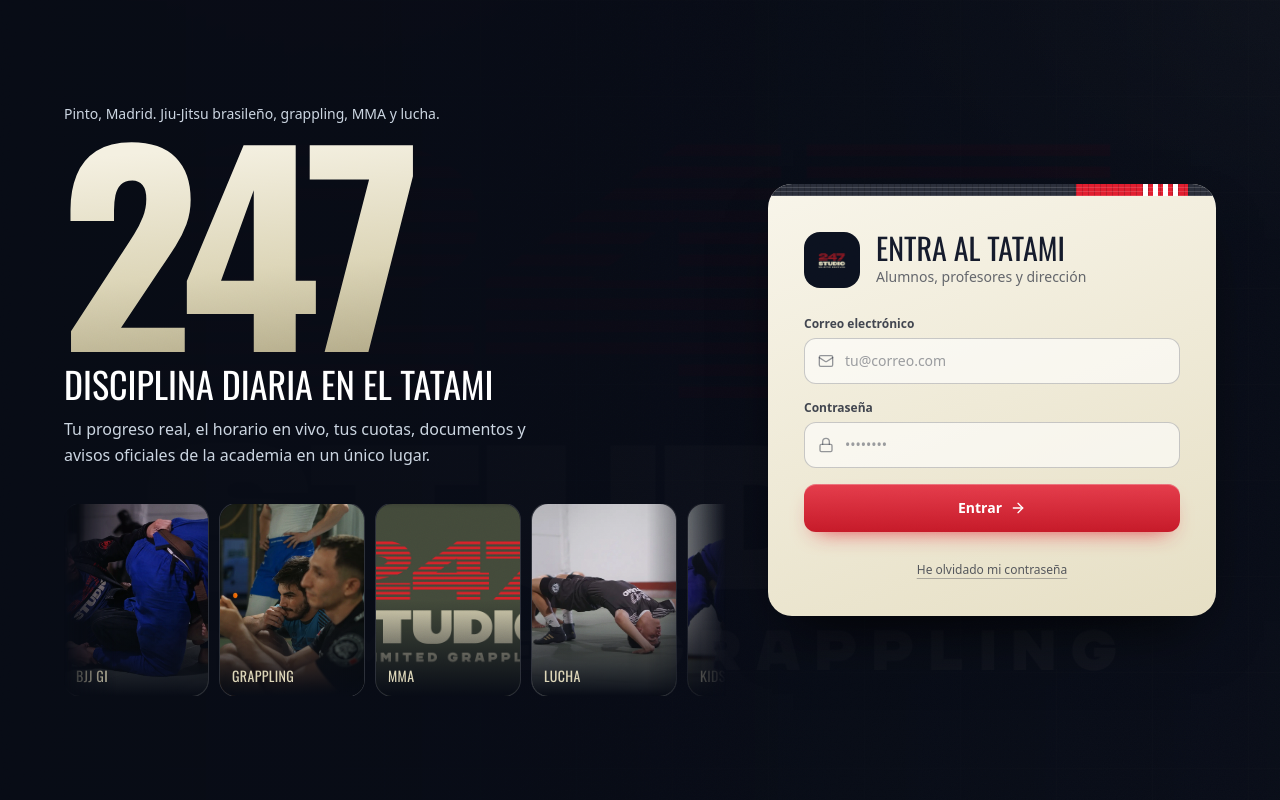
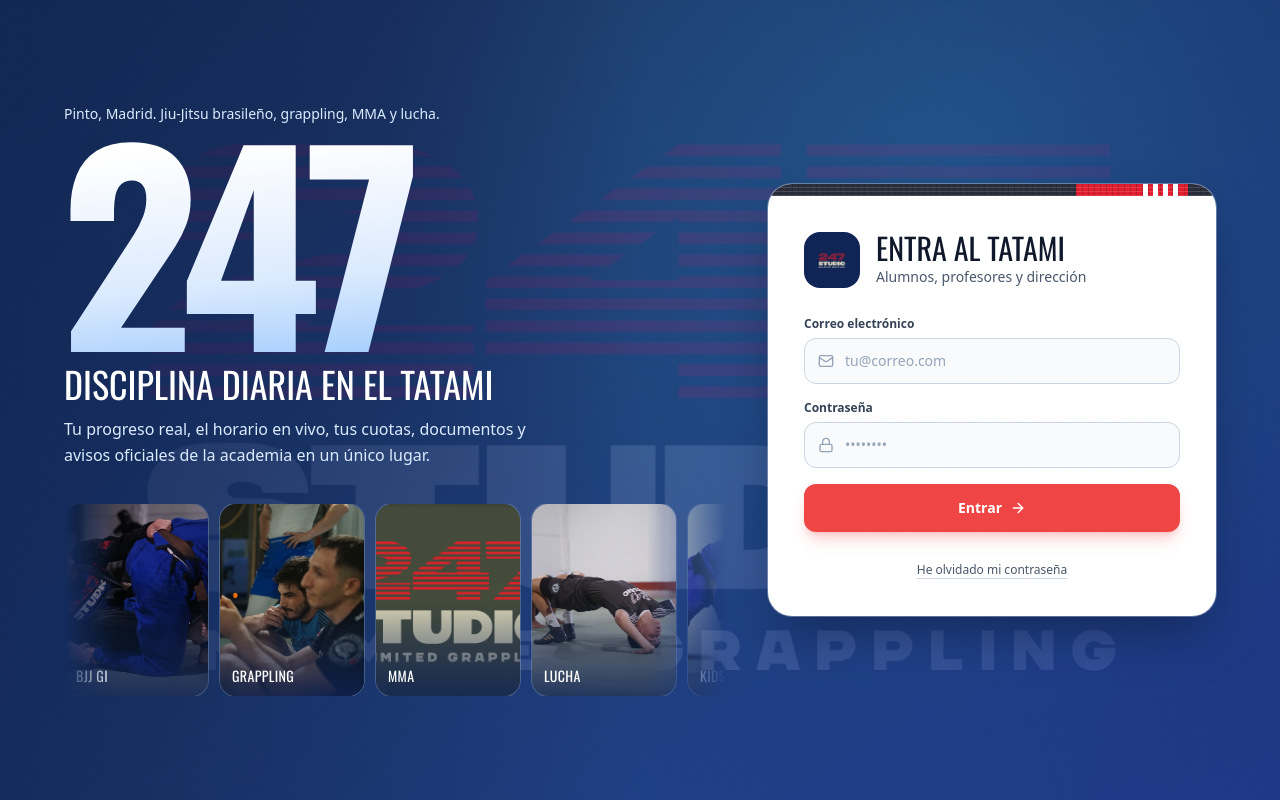
Before and after one commit to bulder28/247-STUDIO, a React (Vite) app: page /login in a window 1280 px wide. Built offline with nearby package versions, Linux system fonts and the light colour scheme; no server answers.

Commit message:
style: aplicar paleta azul cobalto electrico en portada de login

```diff
--- a/src/pages/LoginPage.tsx
+++ b/src/pages/LoginPage.tsx
@@ -66,29 +66,35 @@ export function LoginPage() {
   };
 
   return (
-    <div className="min-h-screen relative overflow-hidden flex items-center justify-center px-4 py-10 lg:px-12">
-      {/* Fondo: foto del tatami bajo tinta */}
+    <div
+      className="min-h-screen relative overflow-hidden flex items-center justify-center px-4 py-10 lg:px-12"
+      style={{
+        background:
+          'radial-gradient(circle at 75% 20%, rgba(56, 189, 248, 0.25), transparent 50%), linear-gradient(135deg, #0f2454 0%, #173a82 52%, #1e40af 100%)',
+      }}
+    >
+      {/* Fondo: foto del tatami bajo tinta cobalto */}
       <img
         src="/herobackground.webp"
         alt=""
-        className="absolute inset-0 w-full h-full object-cover opacity-[0.14] scale-105 pointer-events-none"
+        className="absolute inset-0 w-full h-full object-cover opacity-[0.16] scale-105 pointer-events-none"
       />
-      <div className="absolute inset-0 bg-gradient-to-r from-[#070b15] via-[#070b15]/85 to-[#070b15]/60 pointer-events-none" />
+      <div className="absolute inset-0 bg-gradient-to-r from-[#0f2454]/65 via-transparent to-[#0f2454]/30 pointer-events-none" />
 
       <div className="relative z-10 w-full max-w-6xl grid grid-cols-1 lg:grid-cols-12 gap-10 lg:gap-6 items-center">
         {/* Columna editorial */}
         <div className="lg:col-span-7 min-w-0">
-          <p className="text-sm text-slate-300">
+          <p className="text-sm text-blue-100">
             Pinto, Madrid. Jiu-Jitsu brasileño, grappling, MMA y lucha.
           </p>
 
-          {/* 247: los numerales se rellenan con la foto del tatami */}
+          {/* 247: los numerales con degradado blanco hielo a azul */}
           <p
             aria-hidden
             className="font-headline font-bold leading-[0.82] tracking-tighter select-none bg-cover bg-center mt-2 -ml-1"
             style={{
               fontSize: 'clamp(6.5rem, 21vw, 18rem)',
-              backgroundImage: 'linear-gradient(175deg, #f4f0e1 10%, #ddd6b8 55%, #a89f7c 100%)',
+              backgroundImage: 'linear-gradient(175deg, #ffffff 10%, #dbeafe 60%, #93c5fd 100%)',
               WebkitBackgroundClip: 'text',
               backgroundClip: 'text',
               color: 'transparent',
@@ -100,7 +106,7 @@ export function LoginPage() {
           <h1 className="font-headline text-2xl sm:text-4xl uppercase text-white leading-tight mt-3 max-w-xl">
             Disciplina diaria en el tatami
           </h1>
-          <p className="hidden sm:block text-base text-slate-300 max-w-lg leading-relaxed mt-3">
+          <p className="hidden sm:block text-base text-blue-100 max-w-lg leading-relaxed mt-3">
             Tu progreso real, el horario en vivo, tus cuotas, documentos y avisos oficiales de la
             academia en un único lugar.
           </p>
@@ -115,11 +121,11 @@ export function LoginPage() {
                 <figure
                   key={`${item.label}-${idx}`}
                   aria-hidden={idx >= STUDIO_SHOWCASE.length}
-                  className="relative w-36 aspect-[3/4] rounded-2xl overflow-hidden ring-1 ring-white/15 shrink-0"
+                  className="relative w-36 aspect-[3/4] rounded-2xl overflow-hidden ring-1 ring-white/20 shrink-0"
                 >
                   <img src={item.img} alt={item.label} className="w-full h-full object-cover" />
-                  <div className="absolute inset-0 bg-gradient-to-t from-[#070b15] via-transparent to-transparent" />
-                  <figcaption className="absolute bottom-2.5 left-3 font-headline text-sm uppercase tracking-wide text-studio-cream">
+                  <div className="absolute inset-0 bg-gradient-to-t from-[#0f2454]/85 via-transparent to-transparent" />
+                  <figcaption className="absolute bottom-2.5 left-3 font-headline text-sm uppercase tracking-wide text-white">
                     {item.label}
                   </figcaption>
                 </figure>
@@ -128,9 +134,9 @@ export function LoginPage() {
           </div>
         </div>
 
-        {/* Tarjeta de acceso en arena de tatami */}
+        {/* Tarjeta de acceso blanca limpia */}
         <div className="lg:col-span-5 w-full max-w-md mx-auto lg:ml-auto lg:mr-0">
-          <div className="studio-sand rounded-3xl overflow-hidden animate-studio-in">
+          <div className="bg-white rounded-3xl overflow-hidden shadow-2xl shadow-[#08122b]/50 ring-1 ring-white/30 animate-studio-in">
             <BeltRule belt="Negro" stripes={4} className="!rounded-none !ring-0" />
 
             <div className="p-7 sm:p-9">
@@ -138,13 +144,13 @@ export function LoginPage() {
                 <img
                   src="/logo.webp"
                   alt=""
-                  className="w-14 h-14 object-contain rounded-2xl bg-[#0b111f] p-1.5"
+                  className="w-14 h-14 object-contain rounded-2xl bg-[#0f2454] p-1.5"
                 />
                 <div>
-                  <h2 className="font-headline text-3xl uppercase leading-none text-[#141a2b]">
+                  <h2 className="font-headline text-3xl uppercase leading-none text-slate-900">
                     {mode === 'login' ? 'Entra al tatami' : 'Recupera tu acceso'}
                   </h2>
-                  <p className="text-sm text-[#141a2b]/65 mt-1">
+                  <p className="text-sm text-slate-600 mt-1">
                     {mode === 'login'
                       ? 'Alumnos, profesores y dirección'
                       : 'Te enviamos un enlace a tu correo'}
@@ -176,12 +182,12 @@ export function LoginPage() {
                 <div>
                   <label
                     htmlFor="login-email"
-                    className="block text-xs font-semibold text-[#141a2b]/80 mb-1.5"
+                    className="block text-xs font-semibold text-slate-700 mb-1.5"
                   >
                     Correo electrónico
                   </label>
                   <div className="relative">
-                    <Mail className="w-4 h-4 text-[#141a2b]/45 absolute left-3.5 top-1/2 -translate-y-1/2" />
+                    <Mail className="w-4 h-4 text-slate-400 absolute left-3.5 top-1/2 -translate-y-1/2" />
                     <input
                       id="login-email"
                       type="email"
@@ -189,22 +195,22 @@ export function LoginPage() {
                       placeholder="tu@correo.com"
                       aria-invalid={Boolean(errors.email)}
                       {...register('email')}
-                      className="w-full rounded-xl studio-field-sand pl-10 pr-4 py-3 text-sm"
+                      className="w-full rounded-xl bg-slate-50 border border-slate-300 text-slate-900 placeholder:text-slate-400 focus:border-blue-600 focus:bg-white focus:ring-2 focus:ring-blue-600/20 outline-none pl-10 pr-4 py-3 text-sm transition"
                     />
                   </div>
-                  {errors.email && <p className="mt-1 text-xs text-red-700">{errors.email.message}</p>}
+                  {errors.email && <p className="mt-1 text-xs text-red-600">{errors.email.message}</p>}
                 </div>
 
                 {mode === 'login' && (
                   <div>
                     <label
                       htmlFor="login-password"
-                      className="block text-xs font-semibold text-[#141a2b]/80 mb-1.5"
+                      className="block text-xs font-semibold text-slate-700 mb-1.5"
                     >
                       Contraseña
                     </label>
                     <div className="relative">
-                      <Lock className="w-4 h-4 text-[#141a2b]/45 absolute left-3.5 top-1/2 -translate-y-1/2" />
+                      <Lock className="w-4 h-4 text-slate-400 absolute left-3.5 top-1/2 -translate-y-1/2" />
                       <input
                         id="login-password"
                         type="password"
@@ -212,11 +218,11 @@ export function LoginPage() {
                         placeholder="••••••••"
                         aria-invalid={Boolean(errors.password)}
                         {...register('password')}
-                        className="w-full rounded-xl studio-field-sand pl-10 pr-4 py-3 text-sm"
+                        className="w-full rounded-xl bg-slate-50 border border-slate-300 text-slate-900 placeholder:text-slate-400 focus:border-blue-600 focus:bg-white focus:ring-2 focus:ring-blue-600/20 outline-none pl-10 pr-4 py-3 text-sm transition"
                       />
                     </div>
                     {errors.password && (
-                      <p className="mt-1 text-xs text-red-700">{errors.password.message}</p>
+                      <p className="mt-1 text-xs text-red-600">{errors.password.message}</p>
                     )}
                   </div>
                 )}
@@ -225,7 +231,7 @@ export function LoginPage() {
                   <button
                     type="submit"
                     disabled={isSubmitting}
-                    className="group w-full flex items-center justify-center gap-2 rounded-xl studio-btn disabled:opacity-60 px-4 py-3.5 text-sm font-semibold text-white"
+                    className="group w-full flex items-center justify-center gap-2 rounded-xl bg-[#ef4444] hover:bg-[#dc2626] shadow-lg shadow-red-500/25 disabled:opacity-60 px-4 py-3.5 text-sm font-semibold text-white transition"
                   >
                     <span>{isSubmitting ? 'Entrando…' : 'Entrar'}</span>
                     <ArrowRight className="w-4 h-4 transition-transform group-hover:translate-x-1" />
@@ -234,7 +240,7 @@ export function LoginPage() {
                   <button
                     type="button"
                     onClick={handlePasswordReset}
-                    className="w-full rounded-xl studio-btn px-4 py-3.5 text-sm font-semibold text-white"
+                    className="w-full rounded-xl bg-[#ef4444] hover:bg-[#dc2626] shadow-lg shadow-red-500/25 px-4 py-3.5 text-sm font-semibold text-white transition"
                   >
                     Enviar enlace de recuperación
                   </button>
@@ -249,7 +255,7 @@ export function LoginPage() {
                     setResetSent(false);
                     setMode(mode === 'login' ? 'forgot' : 'login');
                   }}
-                  className="text-xs font-medium text-[#141a2b]/70 hover:text-[#141a2b] underline underline-offset-4 decoration-[#141a2b]/30 hover:decoration-[#141a2b] transition"
+                  className="text-xs font-medium text-slate-600 hover:text-slate-900 underline underline-offset-4 decoration-slate-300 hover:decoration-slate-900 transition"
                 >
                   {mode === 'login' ? 'He olvidado mi contraseña' : 'Volver al inicio de sesión'}
                 </button>
```
